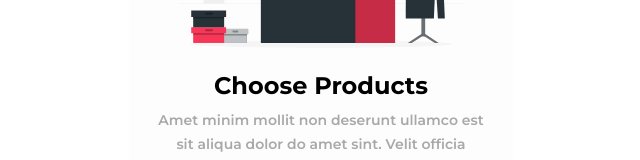
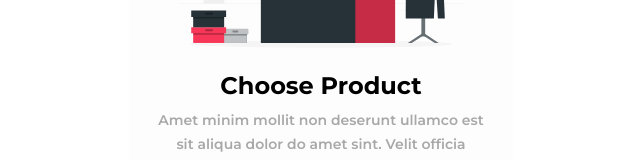
Before and after one commit to AliLtRP/clothstore, a React (Create React App) app: page / in a window 1280 px wide. Shown: the part 423-583 px from the top of the page, without its empty margins (319-959 px from the left). Built offline with nearby package versions, Linux system fonts and the light colour scheme.

Commit message:
edit splash

```diff
--- a/src/components/splashscreen/SplashScreen.js
+++ b/src/components/splashscreen/SplashScreen.js
@@ -7,7 +7,7 @@ import splashStyle from './splashscreenstyle.module.css';
 
 const splashCollection = [
   {
-    label: 'Choose Products',
+    label: 'Choose Product',
     description: 'Amet minim mollit non deserunt ullamco est sit aliqua dolor do amet sint. Velit officia consequat duis enim velit mollit.',
     img: splashimg1,
   },
```
